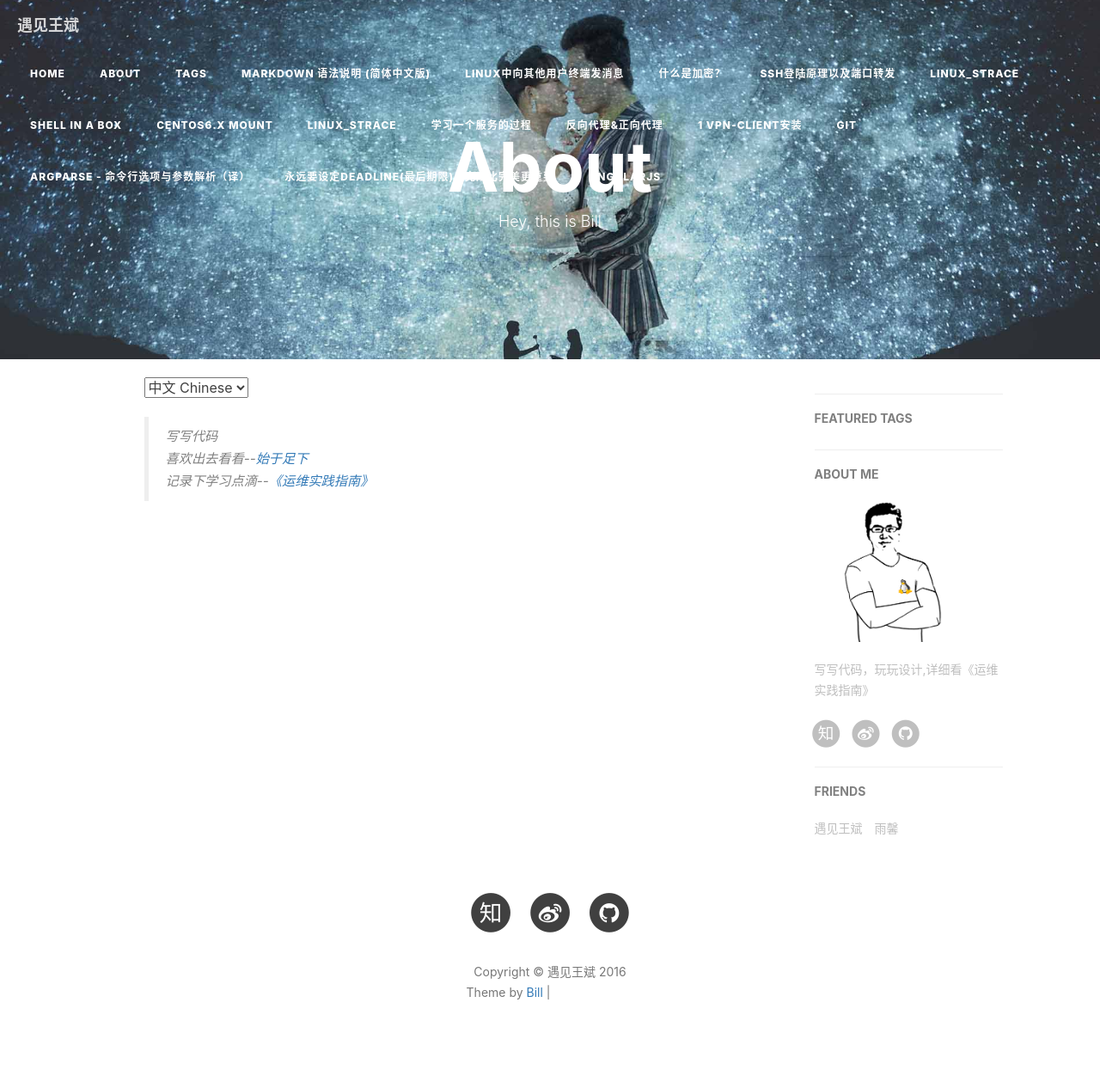
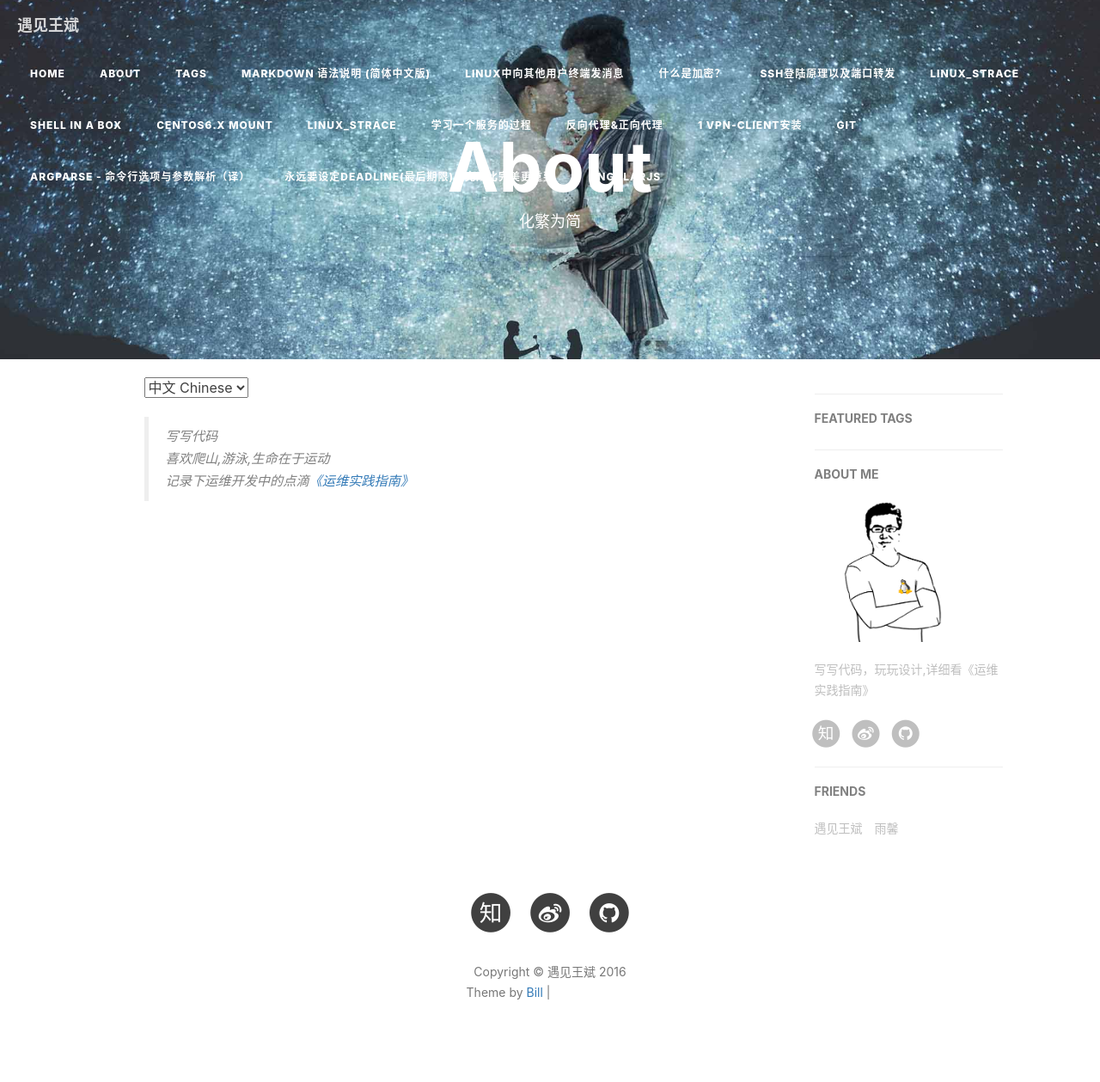
Before and after one commit to meetbill/meetbill.github.io, a Jekyll site: the page built from about.html, in a window 1280 px wide. Shown: the whole page at 86% size. Built offline with Jekyll 4.4.1, drawn with Linux system fonts in a browser that asks for light colours; nearby versions of some CDN libraries; comment, search, counter and statistics services are not loaded; grey boxes are pictures that could not be loaded.

Commit message:
update:doc

```diff
--- a/about.html
+++ b/about.html
@@ -1,34 +1,23 @@
 ---
 layout: page
 title: "About"
-description: "Hey, this is Bill"
+description: "化繁为简"
 header-img: "img/about-bg.jpg"
 ---
 
 <!-- Language Selector -->
 <select onchange= "onLanChange(this.options[this.options.selectedIndex].value)">
     <option value="0" selected> 中文 Chinese </option>
-    <option value="1"> 英语 English </option>
 </select>
 
 <!-- Chinese Version -->
 <div class="zh post-container">
     <blockquote>
         写写代码<br>
-        喜欢出去看看--<a href="http://htmlpreview.github.io/?https://github.com/BillWang139967/python_learn/blob/master/learn_DirtConfig_footprint/footprint.html">始于足下</a><br>
-        记录下学习点滴--<a href="https://github.com/BillWang139967/op_practice_book.git">《运维实践指南》</a><br>
+        喜欢爬山,游泳,生命在于运动<br>
+        记录下运维开发中的点滴<a href="https://github.com/BillWang139967/op_practice_book.git">《运维实践指南》</a><br>
     </blockquote>
 
-
-</div>
-
-<!-- English Version -->
-<div class="en post-container">
-    <blockquote>
-        Engineer<br>
-        go out to see the world--<a href="http://htmlpreview.github.io/?https://github.com/BillWang139967/python_learn/blob/master/learn_DirtConfig_footprint/footprint.html">始于足下</a><br>
-        记录下学习点滴--<a href="https://github.com/BillWang139967/op_practice_book.git">《运维实践指南》</a><br>
-    </blockquote>
 
 </div>
 
```
Also changed, not shown: _posts/2016-05-19-linux.md (+2 -2 lines), _posts/2016-05-31-db.md (+2 -2 lines), _posts/2016-06-05-monitor.md (+2 -2 lines), _posts/2016-06-15-learn.md (+1 -1 lines), _posts/2016-07-01-web.md (+2 -2 lines).
